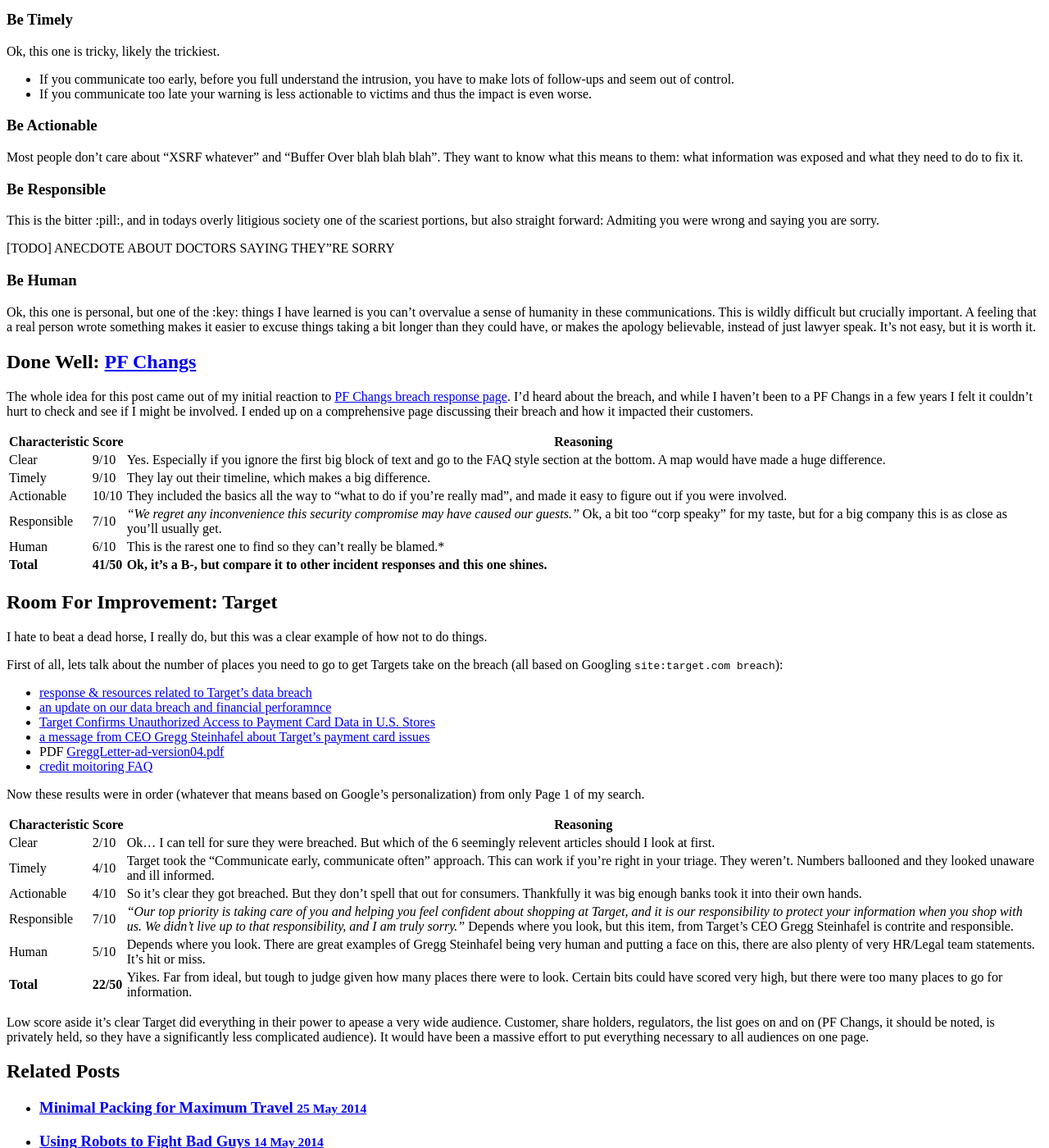
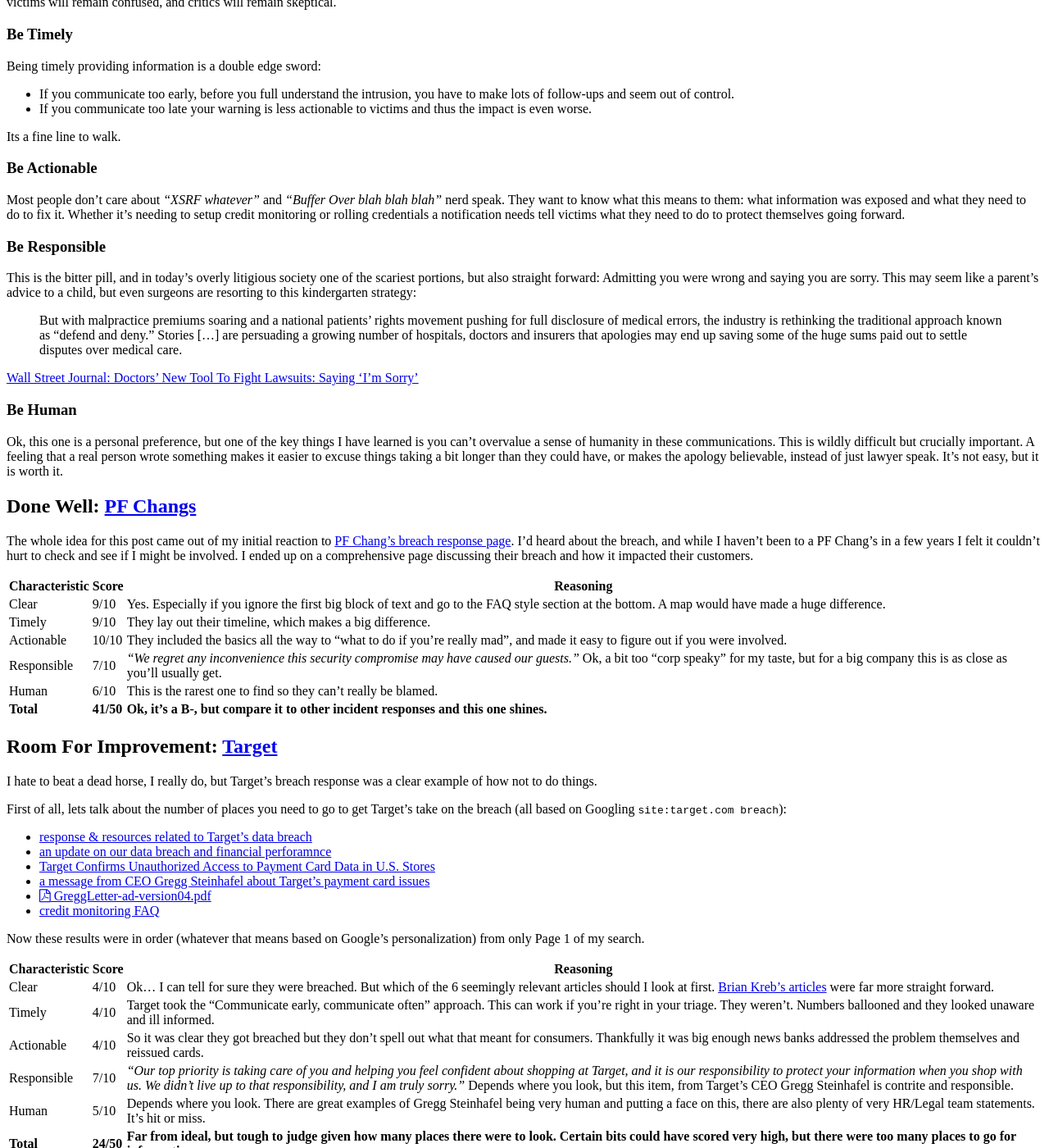
Before and after one commit to sroberts/sroberts.github.io, a Jekyll site: the page built from _posts/2014-08-16-crisis-comms-for-ir.md, in a window 1280 px wide and 1400 px high, scrolled down 470 px. Shown: the whole window at 82% size. Built offline with Jekyll 4.4.1, drawn with Linux system fonts in a browser that asks for light colours; nearby versions of some CDN libraries; Markdown is read by kramdown in place of the engine named in the settings; some of the changed text lies outside the part shown.

Commit message:
Spell check and extensive edits

````diff
--- a/_posts/2014-08-16-crisis-comms-for-ir.md
+++ b/_posts/2014-08-16-crisis-comms-for-ir.md
@@ -3,7 +3,7 @@
 title: Crisis Communication for Incident Response
 ---
 
-One of the parts of incident response that rarely gets a lot of attention in IR circles (though huge attention outside them) is a customer facing victim companies communication to their own customers.
+One of the parts of intrusion response that rarely gets attention in DFIR circles (though huge attention outside them) is a customer facing victim companies communication to their own customers. This is almost always the only real information the public (and even security community) gets of your intrusion and communicating what happened effectively is crucial to minimizing damage, both to customers and to your organizations reputation.
 
 ## The 5 Keys to Incident Response Communication
 
@@ -11,24 +11,29 @@
 It's difficult to investigate many intrusions. It's often difficult to explain them, but it remains crucial that the communication about what happened be straight forward. Without this understanding victims will remain confused, and critics will remain skeptical.
 
 ### Be Timely
-Ok, this one is tricky, likely the trickiest.
+Being timely providing information is a double edge sword:
+
 - If you communicate too early, before you full understand the intrusion, you have to make lots of follow-ups and seem out of control.
 - If you communicate too late your warning is less actionable to victims and thus the impact is even worse.
 
+Its a fine line to walk.
+
 ### Be Actionable
-Most people don't care about "XSRF whatever" and "Buffer Over blah blah blah". They want to know what this means to them: what information was exposed and what they need to do to fix it.
+Most people don't care about _"XSRF whatever"_ and _"Buffer Over blah blah blah"_ nerd speak. They want to know what this means to them: what information was exposed and what they need to do to fix it. Whether it's needing to setup credit monitoring or rolling credentials a notification needs tell victims what they need to do to protect themselves going forward.
 
 ### Be Responsible
-This is the bitter :pill:, and in todays overly litigious society one of the scariest portions, but also straight forward: Admiting you were wrong and saying you are sorry.
+This is the bitter pill, and in today's overly litigious society one of the scariest portions, but also straight forward: Admitting you were wrong and saying you are sorry. This may seem like a parent's advice to a child, but even surgeons are resorting to this kindergarten strategy:
 
-[TODO] ANECDOTE ABOUT DOCTORS SAYING THEY"RE SORRY
+> But with malpractice premiums soaring and a national patients' rights movement pushing for full disclosure of medical errors, the industry is rethinking the traditional approach known as "defend and deny." Stories [...] are persuading a growing number of hospitals, doctors and insurers that apologies may end up saving some of the huge sums paid out to settle disputes over medical care.
+
+[Wall Street Journal: Doctors' New Tool To Fight Lawsuits: Saying 'I'm Sorry' ](http://online.wsj.com/news/articles/SB108482777884713711)
 
 ### Be Human
-Ok, this one is personal, but one of the :key: things I have learned is you can't overvalue a sense of humanity in these communications. This is wildly difficult but crucially important. A feeling that a real person wrote something makes it easier to excuse things taking a bit longer than they could have, or makes the apology believable, instead of just lawyer speak. It's not easy, but it is worth it.
+Ok, this one is a personal preference, but one of the key things I have learned is you can't overvalue a sense of humanity in these communications. This is wildly difficult but crucially important. A feeling that a real person wrote something makes it easier to excuse things taking a bit longer than they could have, or makes the apology believable, instead of just lawyer speak. It's not easy, but it is worth it.
 
-## Done Well: [PF Changs](http://www.pfchangs.com/security/)
+## Done Well: [PF Changs](http://www.pfchangs.com/)
 
-The whole idea for this post came out of my initial reaction to [PF Changs breach response page](http://www.pfchangs.com/security/). I'd heard about the breach, and while I haven't been to a PF Changs in a few years I felt it couldn't hurt to check and see if I might be involved. I ended up on a comprehensive page discussing their breach and how it impacted their customers.
+The whole idea for this post came out of my initial reaction to [PF Chang's breach response page](http://www.pfchangs.com/security/). I'd heard about the breach, and while I haven't been to a PF Chang's in a few years I felt it couldn't hurt to check and see if I might be involved. I ended up on a comprehensive page discussing their breach and how it impacted their customers.
 
 | Characteristic | Score | Reasoning |
 | -------------- | ----- | --------- |
@@ -36,31 +41,40 @@
 | Timely | 9/10 | They lay out their timeline, which makes a big difference.  |
 | Actionable | 10/10 | They included the basics all the way to "what to do if you're really mad", and made it easy to figure out if you were involved. |
 | Responsible | 7/10 | _"We regret any inconvenience this security compromise may have caused our guests."_  Ok, a bit too "corp speaky" for my taste, but for a big company this is as close as you'll usually get. |
-| Human | 6/10 | This is the rarest one to find so they can't really be blamed.* |
+| Human | 6/10 | This is the rarest one to find so they can't really be blamed. |
 | __Total__ | __41/50__ | __Ok, it's a B-, but compare it to other incident responses and this one shines.__ |
 
-## Room For Improvement: Target
+## Room For Improvement: [Target](http://www.target.com/)
 
-I hate to beat a dead horse, I really do, but this was a clear example of how not to do things.
+I hate to beat a dead horse, I really do, but Target's breach response was a clear example of how not to do things.
 
-First of all, lets talk about the number of places you need to go to get Targets take on the breach (all based on Googling ```site:target.com breach```):
+First of all, lets talk about the number of places you need to go to get Target's take on the breach (all based on Googling ```site:target.com breach```):
 
 - [response & resources related to Target's data breach](https://corporate.target.com/about/payment-card-issue.aspx)
 - [an update on our data breach and financial perforamnce](https://corporate.target.com/discover/article/an-update-on-our-data-breach-and-financial-perform)
 - [Target Confirms Unauthorized Access to Payment Card Data in U.S. Stores](http://pressroom.target.com/news/target-confirms-unauthorized-access-to-payment-card-data-in-u-s-stores)
 - [a message from CEO Gregg Steinhafel about Target's payment card issues](https://corporate.target.com/discover/article/Important-Notice-Unauthorized-access-to-payment-ca)
-- PDF [GreggLetter-ad-version04.pdf](https://corporate.target.com/_media/TargetCorp/global/PDF/GreggLetter-ad-version04.pdf)
-- [credit moitoring FAQ](https://corporate.target.com/about/payment-card-issue/credit-monitoring-FAQ.aspx)
+- [<i class="fa fa-file-pdf-o"></i> GreggLetter-ad-version04.pdf](https://corporate.target.com/_media/TargetCorp/global/PDF/GreggLetter-ad-version04.pdf)
+- [credit monitoring FAQ](https://corporate.target.com/about/payment-card-issue/credit-monitoring-FAQ.aspx)
 
 Now these results were in order (whatever that means based on Google's personalization) from only Page 1 of my search.
 
 | Characteristic | Score | Reasoning |
 | -------------- | ----- | --------- |
-| Clear | 2/10 | Ok... I can tell for sure they were breached. But which of the 6 seemingly relevent articles should I look at first. |
+| Clear | 4/10 | Ok... I can tell for sure they were breached. But which of the 6 seemingly relevant articles should I look at first. [Brian Kreb's articles](http://krebsonsecurity.com/2013/12/sources-target-investigating-data-breach/) were far more  straight forward. |
 | Timely | 4/10 | Target took the "Communicate early, communicate often" approach. This can work if you're right in your triage. They weren't. Numbers ballooned and they looked unaware and ill informed. |
-| Actionable | 4/10 | So it's clear they got breached. But they don't spell that out for consumers. Thankfully it was big enough banks took it into their own hands. |
+| Actionable | 4/10 | So it was clear they got breached but they don't spell out what that meant for consumers. Thankfully it was big enough news banks addressed the problem themselves and reissued cards. |
 | Responsible | 7/10 | _"Our top priority is taking care of you and helping you feel confident about shopping at Target, and it is our responsibility to protect your information when you shop with us. We didn’t live up to that responsibility, and I am truly sorry."_ Depends where you look, but this item, from Target's CEO Gregg Steinhafel is contrite and responsible. |
 | Human | 5/10 | Depends where you look. There are great examples of Gregg Steinhafel being very human and putting a face on this, there are also plenty of very HR/Legal team statements. It's hit or miss. |
-| __Total__ | __22/50__ | Yikes. Far from ideal, but tough to judge given how many places there were to look. Certain bits could have scored very high, but there were too many places to go for information. |
+| __Total__ | __24/50__ | __Far from ideal, but tough to judge given how many places there were to look. Certain bits could have scored very high, but there were too many places to go for information.__ |
 
-Low score aside it's clear Target did everything in their power to apease a very wide audience. Customer, share holders, regulators, the list goes on and on (PF Changs, it should be noted, is privately held, so they have a significantly less complicated audience). It would have been a massive effort to put everything necessary to all audiences on one page.
+Low score aside it's clear Target did everything in their power to appease a very wide audience. Customers, share holders, regulators, the list goes on and on (PF Chang's, it should be noted, is privately held, so they have a significantly less complicated audience). It would have been a massive effort to put everything necessary to all audiences on one page.
+
+## In the End
+Every incident is different and requires its own communication plan. There are always complications, be they legal, regulatory, industry, or self imposed. Whats key is to focus on clarity, timeliness, actionability, taking responsibility, and ultimately showing victims that there is a human on the other side of the keyboard who understands the situation and is on their side.
+
+If you want to see a really well done response that hits on all 6 characteristics I recommend reading basically any After Action Report/Crisis Communication by [Digital Ocean](https://www.digitalocean.com)'s [Mark Imbriaco](https://twitter.com/markimbriaco). The man ~~could~~ should write a book on this subject.
+
+![How to Write a good post mortem ](https://pbs.twimg.com/media/Bq1hkICCQAATgEz.png)
+
+See [this Mark Imbriaco post mortem example](https://github.com/blog/1796-denial-of-service-attacks).
````
